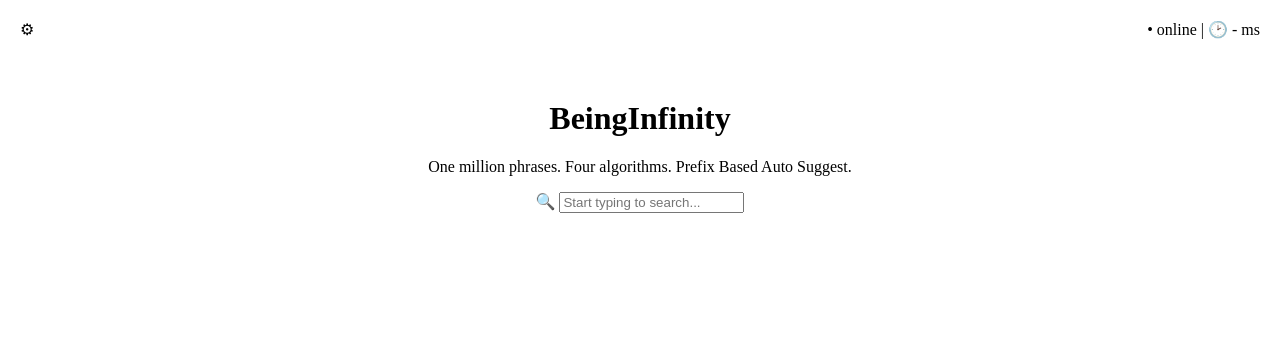
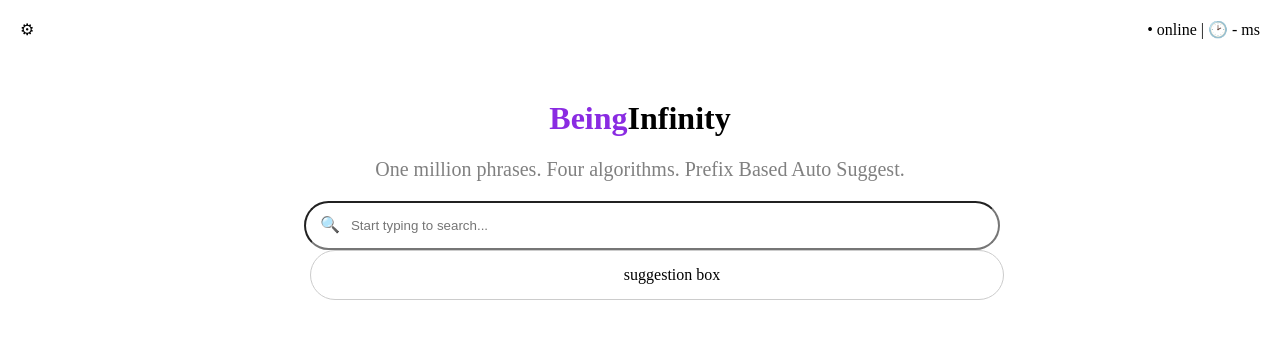
Before and after one commit to Hamsa057/auto-suggest, a website: page frontend/pages/auto-suggest.html in a window 1280 px wide. Drawn offline with Linux system fonts and the light colour scheme.

Commit message:
suggestion-box

```diff
--- a/frontend/pages/auto-suggest.html
+++ b/frontend/pages/auto-suggest.html
@@ -21,7 +21,36 @@
             text-align: center;
             margin-top: 100px;
         }
+
+        .first-color{
+            color:blueviolet;
+        }
+
+        p{
+            color:gray;
+            font-size: 20px;
+        }
+
+        .lens{
+            position:relative;
+            left:40px
+        }
+        .search{
+            padding: 15px 15px 15px 45px;
+            border-radius: 30px;
+            width:50%
+        }
+
+        #suggestion-box{
+            width: 50%;
+            margin-left: 23.9%;
+            border-radius: 30px;
+            padding: 15px 15px 15px 45px;
+            border: 1px solid #ccc;
+        }
     </style>
+
+
 </head>
 
 <body>
@@ -31,10 +60,19 @@
     </div>
 
     <div class="main">
-    <h1>BeingInfinity</h1>
+
+    <h1><span class="first-color">Being</span><span class="last-color" >Infinity</span></h1>
     <p>One million phrases. Four algorithms. Prefix Based Auto Suggest.</p>
-    &#128269;
-    <input type="text" id="search"   placeholder="Start typing to search...">
+
+    <span>
+        <span class="lens">&#128269;</span>
+        <input type="text" class="search"   placeholder="Start typing to search...">
+    </span>
+
+    <div id="suggestion-box">
+        suggestion box
+    </div>
+
     </div>
 </body>
 </html>
```
